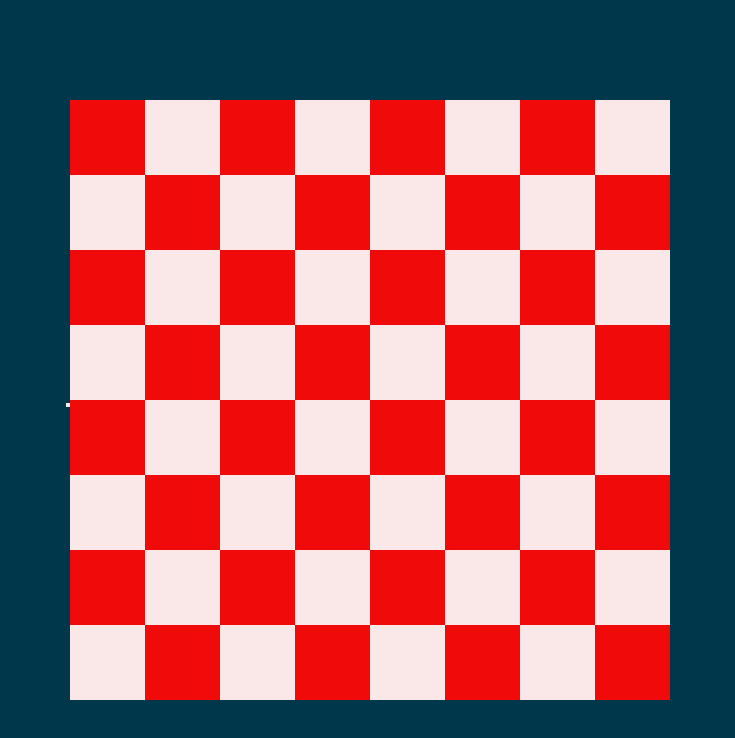
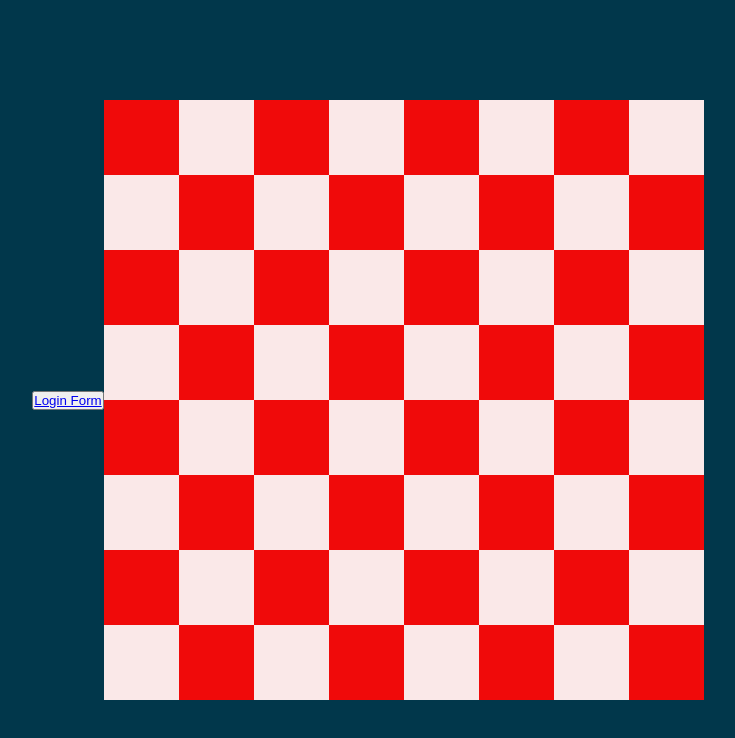
Before and after one commit to GulamAhmad1810/usama-sir-code, a plain HTML site: page index.html in a window 1280 px wide. Shown: the whole page, without its empty margins (272-1007 px from the left). Drawn offline with Linux system fonts and the light colour scheme.

Commit message:
link created

```diff
--- a/index.html
+++ b/index.html
@@ -8,7 +8,7 @@
 </head>
 <body>
 
-    <nav><button><a href="loginform.html"></a></button></nav>
+    <nav><button><a href="loginform.html">Login Form</a></button></nav>
     <div class="container">
             <div class="red"></div>
             <div class="white"></div>
```
